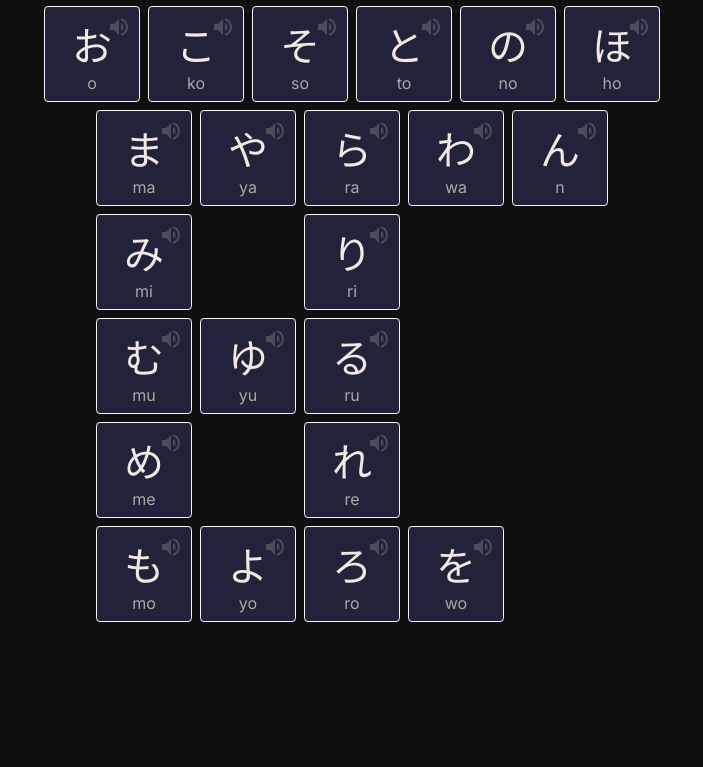
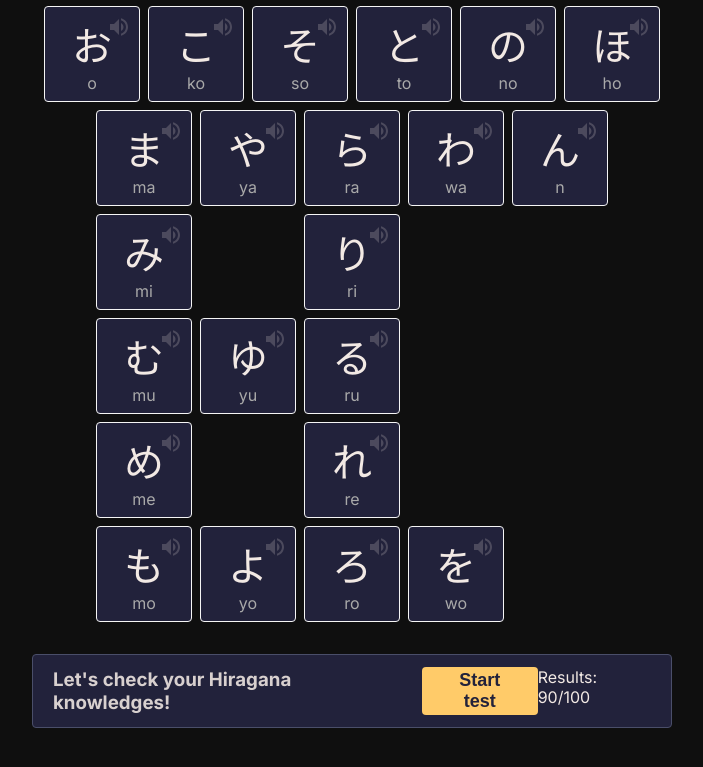
Before and after one commit to dimadidyk0/learn-nexjs, a Next.js app: page /hiragana in a window 1280 px wide. Shown: the part 569-1336 px from the top of the page, without its empty margins (288-991 px from the left). Before the commit the page ends 1235 px from the top, so only its background shows below. Built offline with nearby package versions, Linux system fonts and the light colour scheme.

Commit message:
feat: add test bannet template component

```diff
--- a/src/app/hiragana/page.module.css
+++ b/src/app/hiragana/page.module.css
@@ -15,6 +15,7 @@
   flex-direction: row;
   flex-wrap: wrap;
   justify-content: center;
+  margin-bottom: 28px;
 }
 
 .column {
--- a/src/app/hiragana/page.tsx
+++ b/src/app/hiragana/page.tsx
@@ -3,6 +3,7 @@ import hiragana from '@/constants/hiragana.json';
 import { HiraganaType } from '@/types/hiragana';
 import { CharacterToLearn } from '../../components/domain/CharacterToLearn/CharacterToLearn';
 import s from './page.module.css';
+import TestBanner from '@/components/TestBanner/TestBanner';
 
 export default function HiraganaPage() {
   return (
@@ -22,6 +23,8 @@ export default function HiraganaPage() {
           </div>
         ))}
       </div>
+
+      <TestBanner />
     </main>
   )
 }
--- /dev/null
+++ b/src/components/TestBanner/TestBanner.module.css
@@ -0,0 +1,47 @@
+.banner {
+  display: flex;
+  justify-content: space-between;
+  background-color: var(--collection-color-1);
+  border: 1px solid var(--collection-color-2);
+  padding: 12px 20px;
+  border-radius: 4px;
+}
+
+.left {
+  display: flex;
+  align-items: center;
+}
+
+.title {
+  margin-right: 20px;
+}
+
+.title {
+  animation: titleAnimation 2s linear infinite;
+}
+
+@keyframes titleAnimation {
+  0% {opacity: 1;}
+  50% {opacity: 0.7;}
+}
+
+.button {
+  height: 48px;
+  padding: 0px 20px;
+  display: flex;
+  align-items: center;
+  justify-content: center;
+  border: none;
+  border-radius: 4px;
+  background: var(--collection-color-7);
+  color: var(--collection-color-1);
+  font-weight: bold;
+  cursor: pointer;
+  outline: none;
+  font-size: 18px;
+  opacity: 1;
+}
+
+.button:hover {
+  opacity: 0.8;
+}
--- /dev/null
+++ b/src/components/TestBanner/TestBanner.tsx
@@ -0,0 +1,17 @@
+import React from 'react';
+import s from './TestBanner.module.css';
+
+export default function TestBanner() {
+  return (
+    <div className={s.banner}>
+      <div className={s.left}>
+        <h3 className={s.title}>Let&apos;s check your Hiragana knowledges!</h3>
+        <button className={s.button}>Start test</button>
+      </div>
+
+      <div>
+        Results: 90/100
+      </div>
+    </div>
+  )
+}
```
